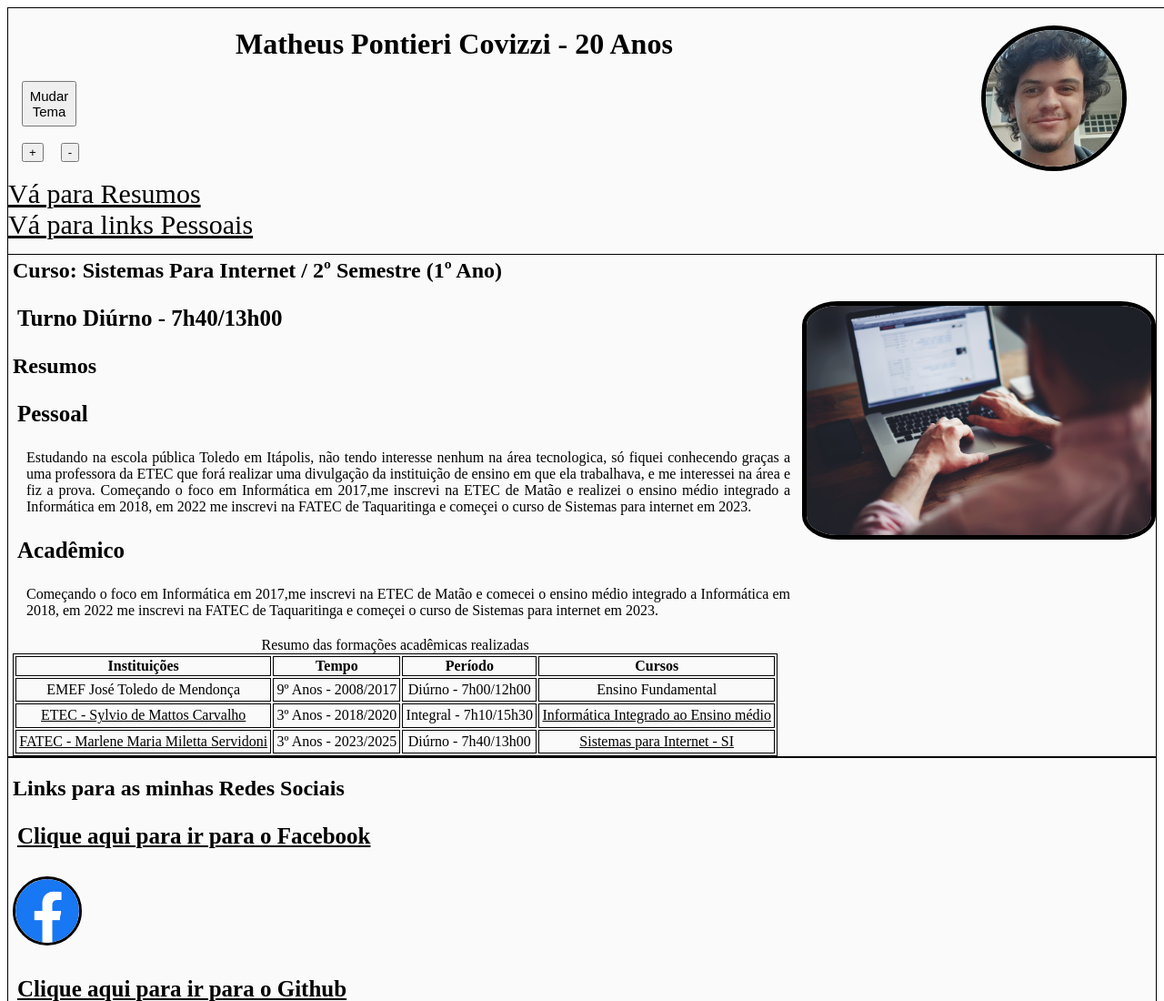
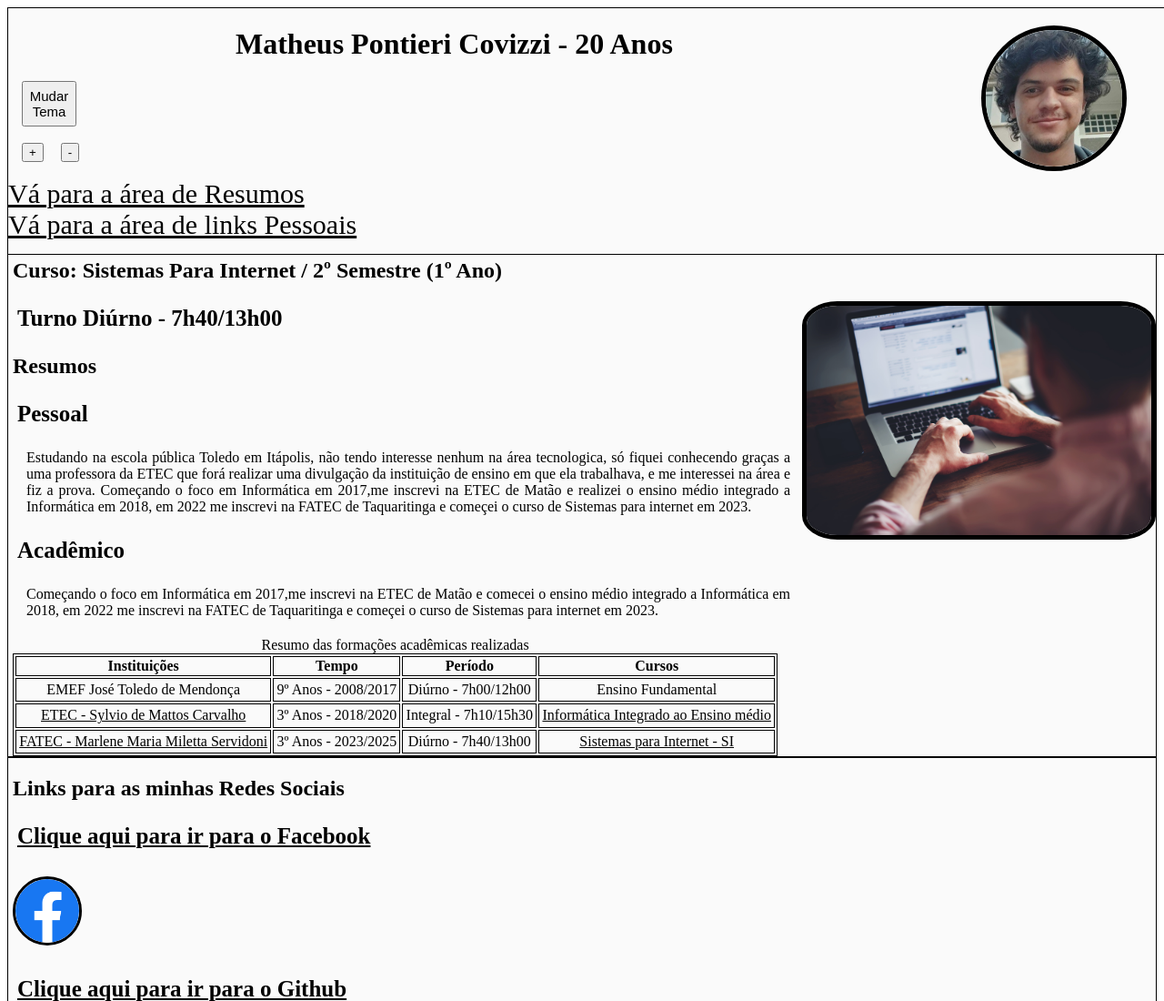
Before and after one commit to Vallirsvi/FatecSI, a plain HTML site: page index.html in a window 1280 px wide. Shown: the top 1100 px of the page at 91% size. Drawn offline with Linux system fonts and the light colour scheme.

Commit message:
Atividade 04 - Otimização
Atualização do código para a entrega da atividade

```diff
--- a/index.html
+++ b/index.html
@@ -20,9 +20,9 @@
         <button id="increaseBtn">+</button>
         <button id="decreaseBtn">-</button>
         <br><br>
-        <a href="#main" class="aLink">Vá para Resumos</a>
+        <a href="#main" class="aLink">Vá para a área de Resumos</a>
         <br>
-        <a href="#footer" class="aLink">Vá para links Pessoais</a>
+        <a href="#footer" class="aLink">Vá para a área de links Pessoais</a>
 
     </header>
 
```
